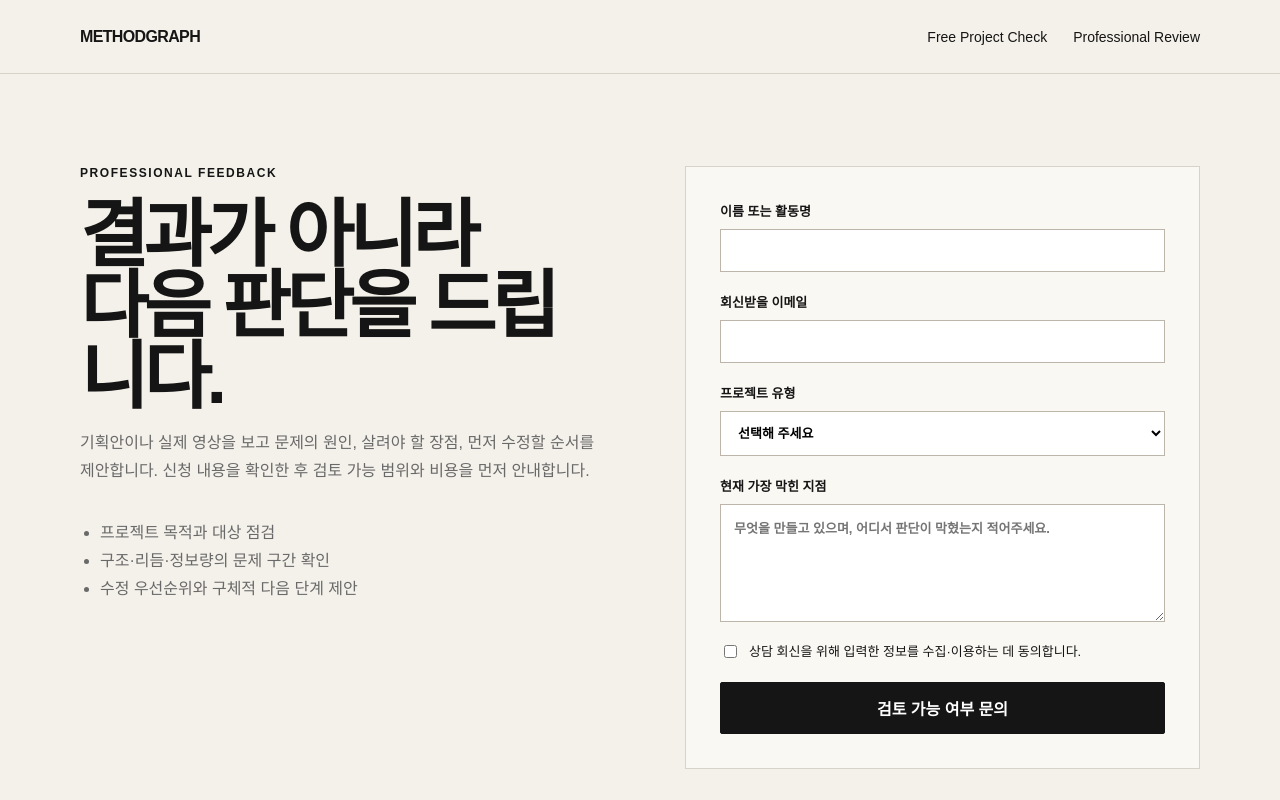
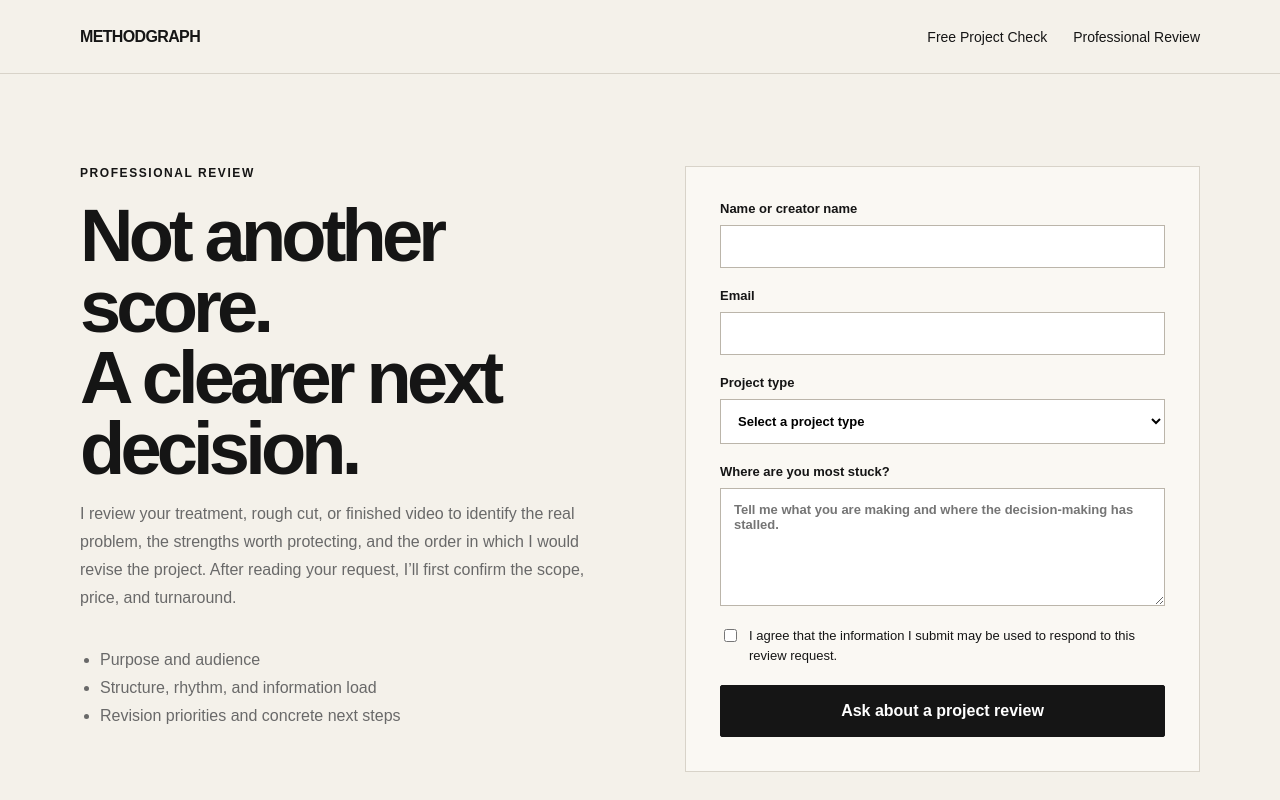
Before and after one commit to soodan7905-creator/methodgraph, a Next.js app: page /consult in a window 1280 px wide. Shown: the top 800 px of the page. Built offline with nearby package versions, Linux system fonts and the light colour scheme.

Commit message:
Translate review form and add Netlify form capture

```diff
--- a/app/consult/page.tsx
+++ b/app/consult/page.tsx
@@ -11,45 +11,108 @@ function ConsultForm() {
   async function submit(event: FormEvent<HTMLFormElement>) {
     event.preventDefault();
     setState("sending");
+
     const formElement = event.currentTarget;
     const form = new FormData(formElement);
+    const entries = Object.fromEntries(form.entries());
+
     const response = await fetch("/api/consultations", {
       method: "POST",
       headers: { "Content-Type": "application/json" },
-      body: JSON.stringify(Object.fromEntries(form.entries())),
+      body: JSON.stringify(entries),
     });
+
     const data = await response.json();
-    if (response.ok) {
+
+    if (!response.ok) {
+      setState("error");
+      setMessage(data.error ?? "Your request could not be saved. Please try again shortly.");
+      return;
+    }
+
+    try {
+      const netlifyBody = new URLSearchParams();
+      netlifyBody.set("form-name", "project-review");
+      for (const [key, value] of form.entries()) {
+        netlifyBody.set(key, String(value));
+      }
+
+      await fetch("/", {
+        method: "POST",
+        headers: { "Content-Type": "application/x-www-form-urlencoded" },
+        body: netlifyBody.toString(),
+      });
+    } catch {
+      // The Supabase submission is already saved. Netlify email notification can be retried via dashboard if needed.
+    }
+
     setState("success");
-      setMessage("신청이 접수됐습니다. 내용을 확인한 뒤 연락드리겠습니다.");
+    setMessage("Your request has been received. I’ll review it and contact you with the next step.");
     formElement.reset();
-    } else {
-      setState("error");
-      setMessage(data.error ?? "현재 신청을 저장할 수 없습니다. 잠시 후 다시 시도해 주세요.");
-    }
   }
 
   return (
+    <>
+      <form name="project-review" data-netlify="true" hidden>
+        <input type="hidden" name="form-name" value="project-review" />
+        <input name="name" />
+        <input name="email" />
+        <input name="project_type" />
+        <textarea name="challenge" />
+        <input name="diagnosis_score" />
+        <input name="diagnosis_focus" />
+        <input name="privacy_consent" />
+      </form>
+
       <form className="consult-form" onSubmit={submit}>
         <input type="hidden" name="diagnosis_score" value={params.get("score") ?? ""} />
         <input type="hidden" name="diagnosis_focus" value={params.get("focus") ?? ""} />
-      <label>이름 또는 활동명<input name="name" required maxLength={80} /></label>
-      <label>회신받을 이메일<input name="email" type="email" required maxLength={160} /></label>
-      <label>프로젝트 유형
+
+        <label>
+          Name or creator name
+          <input name="name" required maxLength={80} />
+        </label>
+
+        <label>
+          Email
+          <input name="email" type="email" required maxLength={160} />
+        </label>
+
+        <label>
+          Project type
           <select name="project_type" required defaultValue="">
-          <option value="" disabled>선택해 주세요</option>
-          <option>유튜브·채널 영상</option>
-          <option>브랜드·홍보 영상</option>
-          <option>영화·예고편</option>
-          <option>다큐멘터리·인터뷰</option>
-          <option>기타 영상 프로젝트</option>
+            <option value="" disabled>Select a project type</option>
+            <option>YouTube / channel video</option>
+            <option>Brand / promotional video</option>
+            <option>Film / trailer</option>
+            <option>Documentary / interview</option>
+            <option>Other video project</option>
           </select>
         </label>
-      <label>현재 가장 막힌 지점<textarea name="challenge" required rows={6} maxLength={1500} placeholder="무엇을 만들고 있으며, 어디서 판단이 막혔는지 적어주세요." /></label>
-      <label className="consent"><input type="checkbox" name="privacy_consent" value="true" required /> 상담 회신을 위해 입력한 정보를 수집·이용하는 데 동의합니다.</label>
-      <button className="button primary" disabled={state === "sending"}>{state === "sending" ? "접수 중…" : "검토 가능 여부 문의"}</button>
-      {message && <p className={`form-message ${state}`}>{message}</p>}
+
+        <label>
+          Where are you most stuck?
+          <textarea
+            name="challenge"
+            required
+            rows={6}
+            maxLength={1500}
+            placeholder="Tell me what you are making and where the decision-making has stalled."
+          />
+        </label>
+
+        <label className="consent">
+          <input type="checkbox" name="privacy_consent" value="true" required />
+          I agree that the information I submit may be used to respond to this review request.
+        </label>
+
+        <button className="button primary" disabled={state === "sending"}>
+          {state === "sending" ? "Sending…" : "Ask about a project review"}
+        </button>
+
+        {message && <p className={"form-message " + state}>{message}</p>}
       </form>
+    </>
   );
 }
 
@@ -57,16 +120,23 @@ export default function ConsultPage() {
   return (
     <section className="shell consult-wrap">
       <div className="consult-intro">
-        <p className="eyebrow">PROFESSIONAL FEEDBACK</p>
-        <h1>결과가 아니라<br />다음 판단을 드립니다.</h1>
-        <p>기획안이나 실제 영상을 보고 문제의 원인, 살려야 할 장점, 먼저 수정할 순서를 제안합니다. 신청 내용을 확인한 후 검토 가능 범위와 비용을 먼저 안내합니다.</p>
+        <p className="eyebrow">PROFESSIONAL REVIEW</p>
+        <h1>Not another score.<br />A clearer next decision.</h1>
+        <p>
+          I review your treatment, rough cut, or finished video to identify the real problem,
+          the strengths worth protecting, and the order in which I would revise the project.
+          After reading your request, I’ll first confirm the scope, price, and turnaround.
+        </p>
         <ul>
-          <li>프로젝트 목적과 대상 점검</li>
-          <li>구조·리듬·정보량의 문제 구간 확인</li>
-          <li>수정 우선순위와 구체적 다음 단계 제안</li>
+          <li>Purpose and audience</li>
+          <li>Structure, rhythm, and information load</li>
+          <li>Revision priorities and concrete next steps</li>
         </ul>
       </div>
-      <Suspense fallback={<p>신청서를 준비하고 있습니다…</p>}><ConsultForm /></Suspense>
+
+      <Suspense fallback={<p>Preparing the request form…</p>}>
+        <ConsultForm />
+      </Suspense>
     </section>
   );
 }
```
Lines whose indentation alone changed are shown as unchanged.
